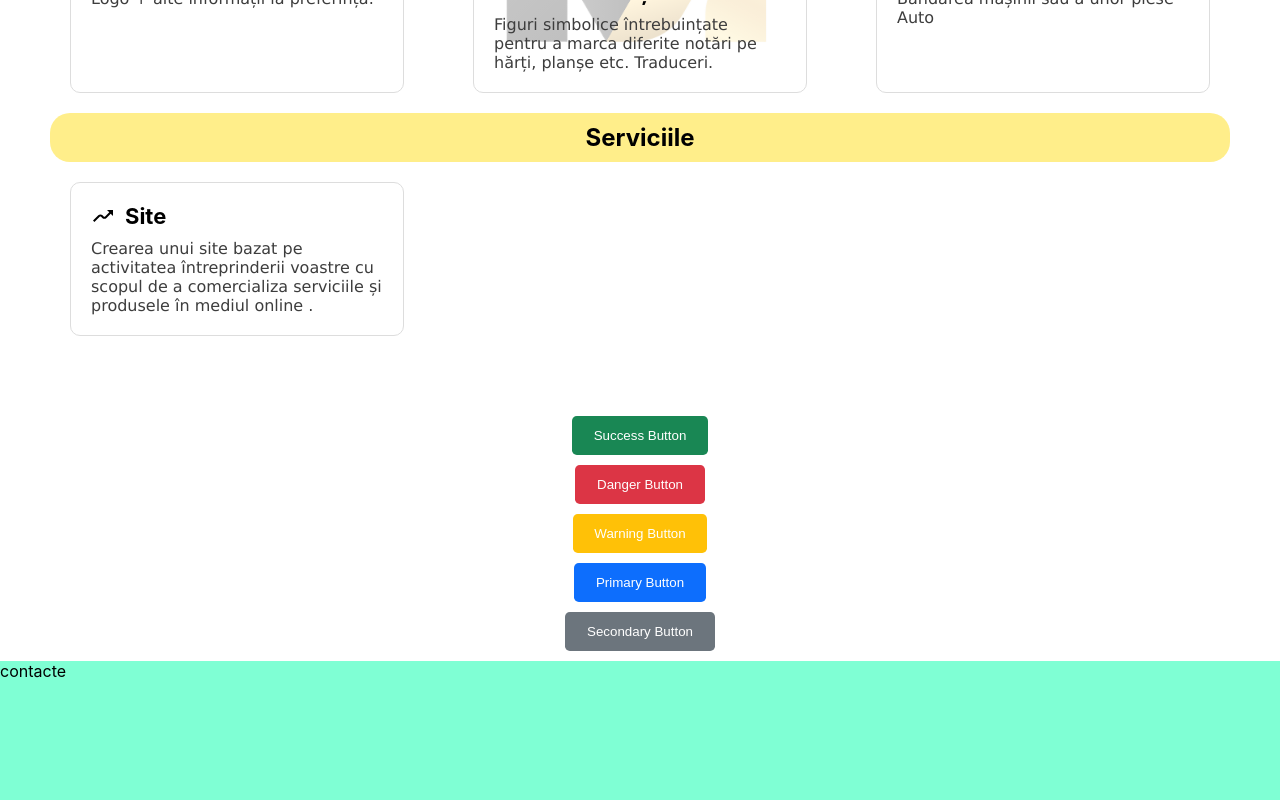
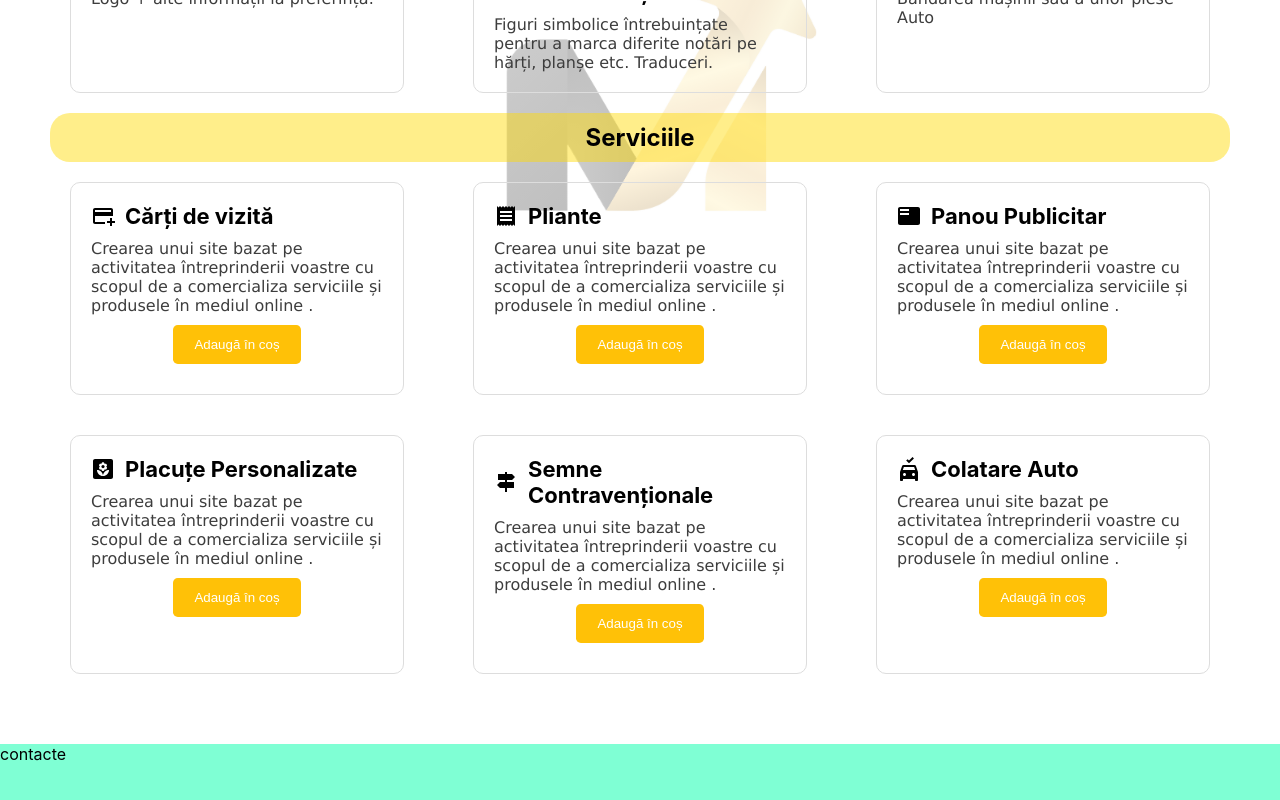
Before and after one commit to AlexandruC7/Mind-Global-Project, a React (Create React App) app: page / in a window 1280 px wide. Shown: the part 2161-2961 px from the top of the page. Built offline with nearby package versions, Linux system fonts and the light colour scheme.

Commit message:
add new button

```diff
--- a/src/App.js
+++ b/src/App.js
@@ -5,7 +5,6 @@ import { Desprenoi } from "./components/desprenoi/desprenoi";
 import { Header } from "./components/header/header";
 import { Servicii } from "./components/servicii/servicii";
 import { Homepage } from "./components/homepage/homepage";
-import { Button } from "./components/button/button";
 
 function App() {
   return (
@@ -14,12 +13,6 @@ function App() {
       <Homepage />
       <Desprenoi />
       <Servicii />
-      <Button variant="success"> Success Button</Button>
-      <Button variant="danger"> Danger Button</Button>
-      <Button variant="warning"> Warning Button</Button>
-      <Button variant="primary"> Primary Button</Button>
-      <Button variant="secondary"> Secondary Button</Button>
-
       <Contacte />
 
     </div>
--- a/src/components/servicii/servicii.jsx
+++ b/src/components/servicii/servicii.jsx
@@ -7,6 +7,7 @@ import YardIcon from "@mui/icons-material/Yard";
 import SignpostIcon from "@mui/icons-material/Signpost";
 import NoCrashIcon from "@mui/icons-material/NoCrash";
 import { Serviciu } from "./serviciu/serviciu";
+import { Button } from "../button/button";
 
 export const Servicii = () => {
   return (
@@ -68,13 +69,52 @@ export const Servicii = () => {
 
         <div className="produse">
           <Serviciu
-            icon={<MovingIcon />}
-            title={"Site"}
+            icon={<AddCardIcon />}
+            title={"Cărți de vizită"}
             desc={
-              " Crearea unui site bazat pe activitatea întreprinderii voastre cu scopul de a comercializa serviciile și produsele în mediul online ."
-            }
+              " Crearea unui site bazat pe activitatea întreprinderii voastre cu scopul de a comercializa serviciile și produsele în mediul online ."}
+            button={<Button variant="warning"> Adaugă în coș</Button>}
+          />
+          <Serviciu
+            icon={<ReceiptIcon />}
+            title={"Pliante"}
+            desc={
+              " Crearea unui site bazat pe activitatea întreprinderii voastre cu scopul de a comercializa serviciile și produsele în mediul online ."}
+            button={<Button variant="warning"> Adaugă în coș</Button>}
+          />
+          <Serviciu
+            icon={<FeaturedPlayListIcon />}
+            title={"Panou Publicitar"}
+            desc={
+              " Crearea unui site bazat pe activitatea întreprinderii voastre cu scopul de a comercializa serviciile și produsele în mediul online ."}
+            button={<Button variant="warning"> Adaugă în coș</Button>}
           />
         </div>
+
+        <div className="produse">
+          <Serviciu
+            icon={<YardIcon />}
+            title={"Placuțe Personalizate"}
+            desc={
+              " Crearea unui site bazat pe activitatea întreprinderii voastre cu scopul de a comercializa serviciile și produsele în mediul online ."}
+            button={<Button variant="warning"> Adaugă în coș</Button>}
+          />
+          <Serviciu
+            icon={<SignpostIcon />}
+            title={"Semne Contravenționale"}
+            desc={
+              " Crearea unui site bazat pe activitatea întreprinderii voastre cu scopul de a comercializa serviciile și produsele în mediul online ."}
+            button={<Button variant="warning"> Adaugă în coș</Button>}
+          />
+          <Serviciu
+            icon={<NoCrashIcon />}
+            title={"Colatare Auto"}
+            desc={
+              " Crearea unui site bazat pe activitatea întreprinderii voastre cu scopul de a comercializa serviciile și produsele în mediul online ."}
+            button={<Button variant="warning"> Adaugă în coș</Button>}
+          />
+        </div>
+
       </div>
 
       <div className="icon"></div>
--- a/src/components/servicii/serviciu/serviciu.jsx
+++ b/src/components/servicii/serviciu/serviciu.jsx
@@ -1,7 +1,7 @@
 import "./serviciu.css";
 
 export const Serviciu = (props) => {
-  const { icon, title, desc } = props;
+  const { icon, title, desc, button } = props;
 
   return (
     <div className="produs">
@@ -11,6 +11,7 @@ export const Serviciu = (props) => {
         <span className="title">{title}</span>
       </div>
       <p className="text">{desc} </p>
+      <span className="button">{button}</span>
     </div>
   );
 };
```
